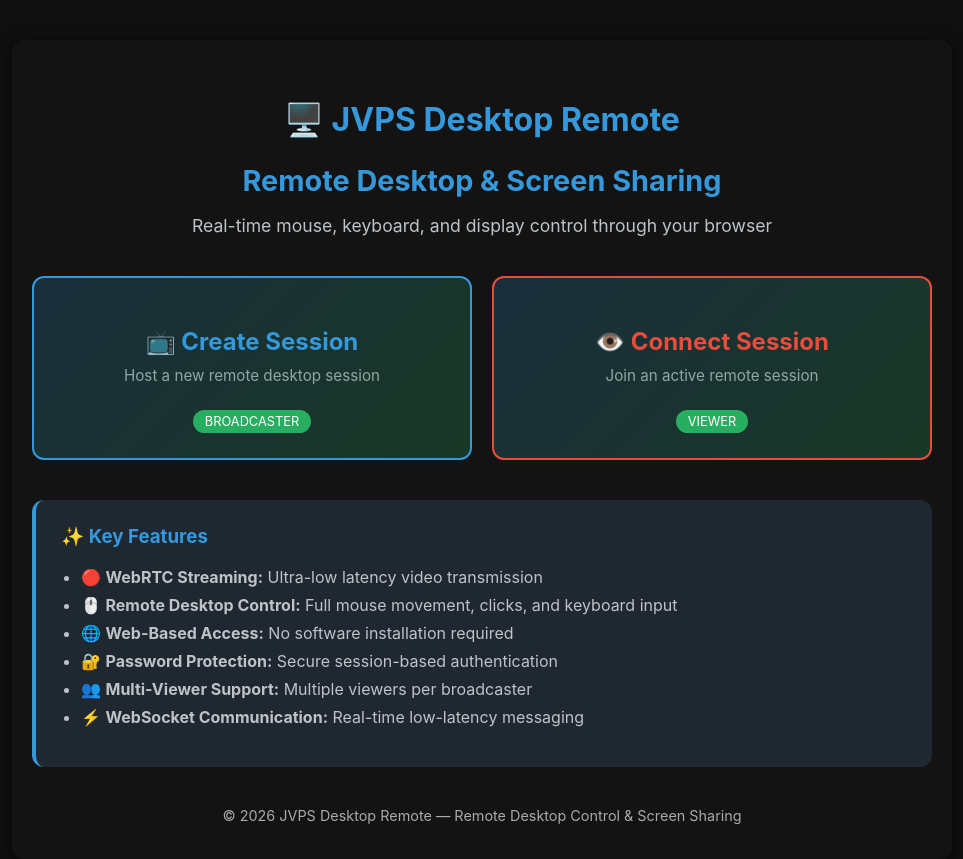
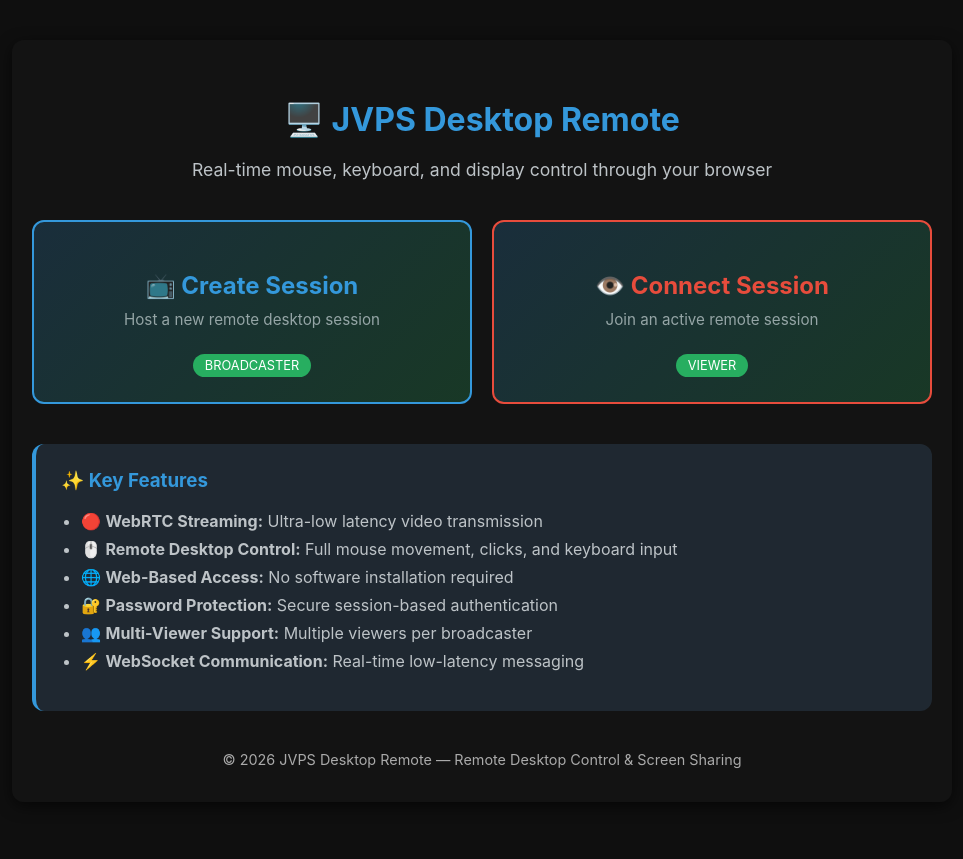
Before and after one commit to Jayson056/jvps, a Flask app: page / in a window 1280 px wide. Shown: the whole page, without its empty margins (158-1121 px from the left). After the commit the page ends 768 px from the top, so only its background shows below. Run offline with Flask 3, Linux system fonts and the light colour scheme.

Commit message:
Update home.html

```diff
--- a/templates/home.html
+++ b/templates/home.html
@@ -112,7 +112,6 @@
     <div class="container">
         <div class="hero">
             <h1>🖥️ JVPS Desktop Remote</h1>
-            <h2>Remote Desktop & Screen Sharing</h2>
             <p>Real-time mouse, keyboard, and display control through your browser</p>
         </div>
 
```
